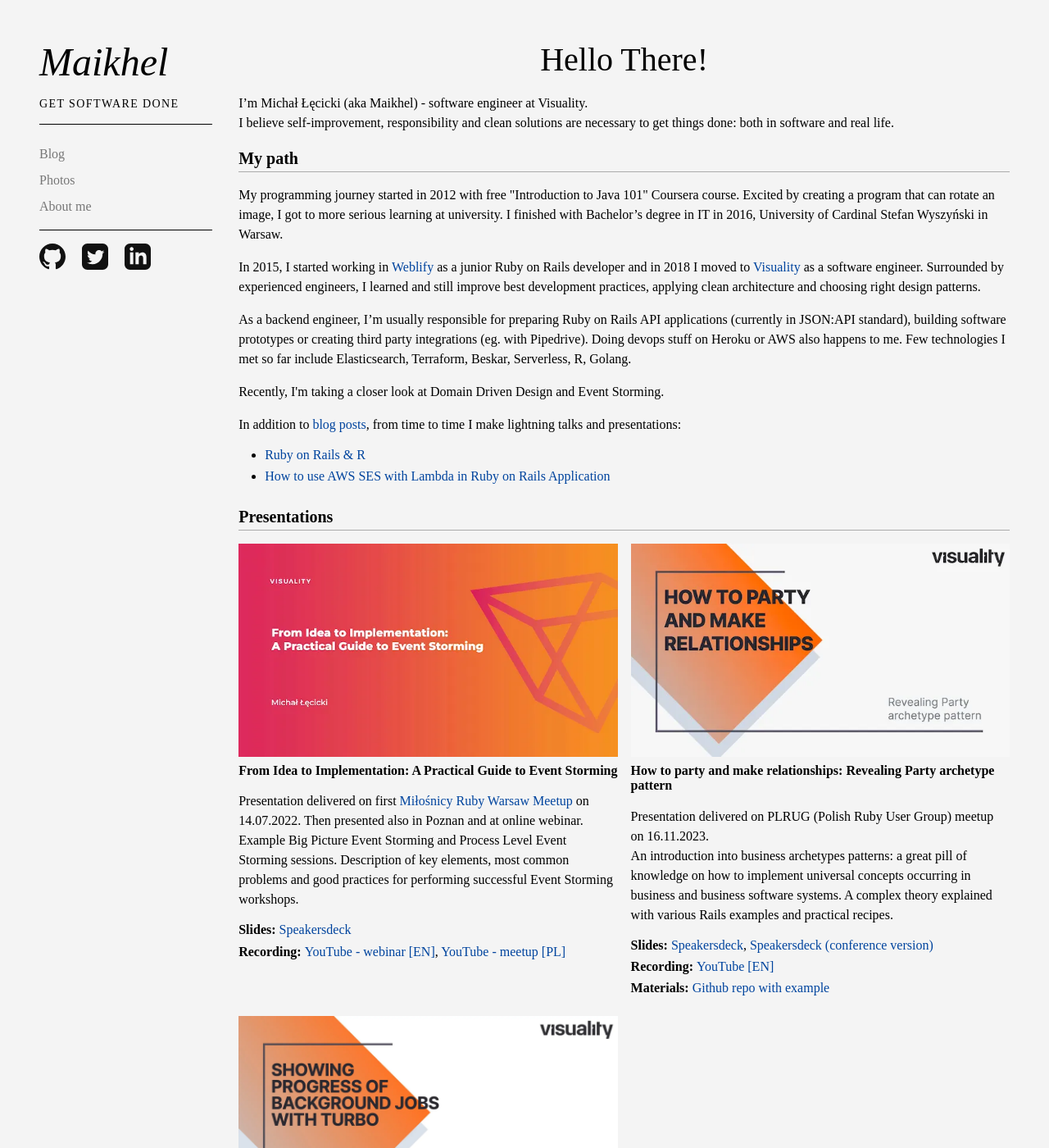
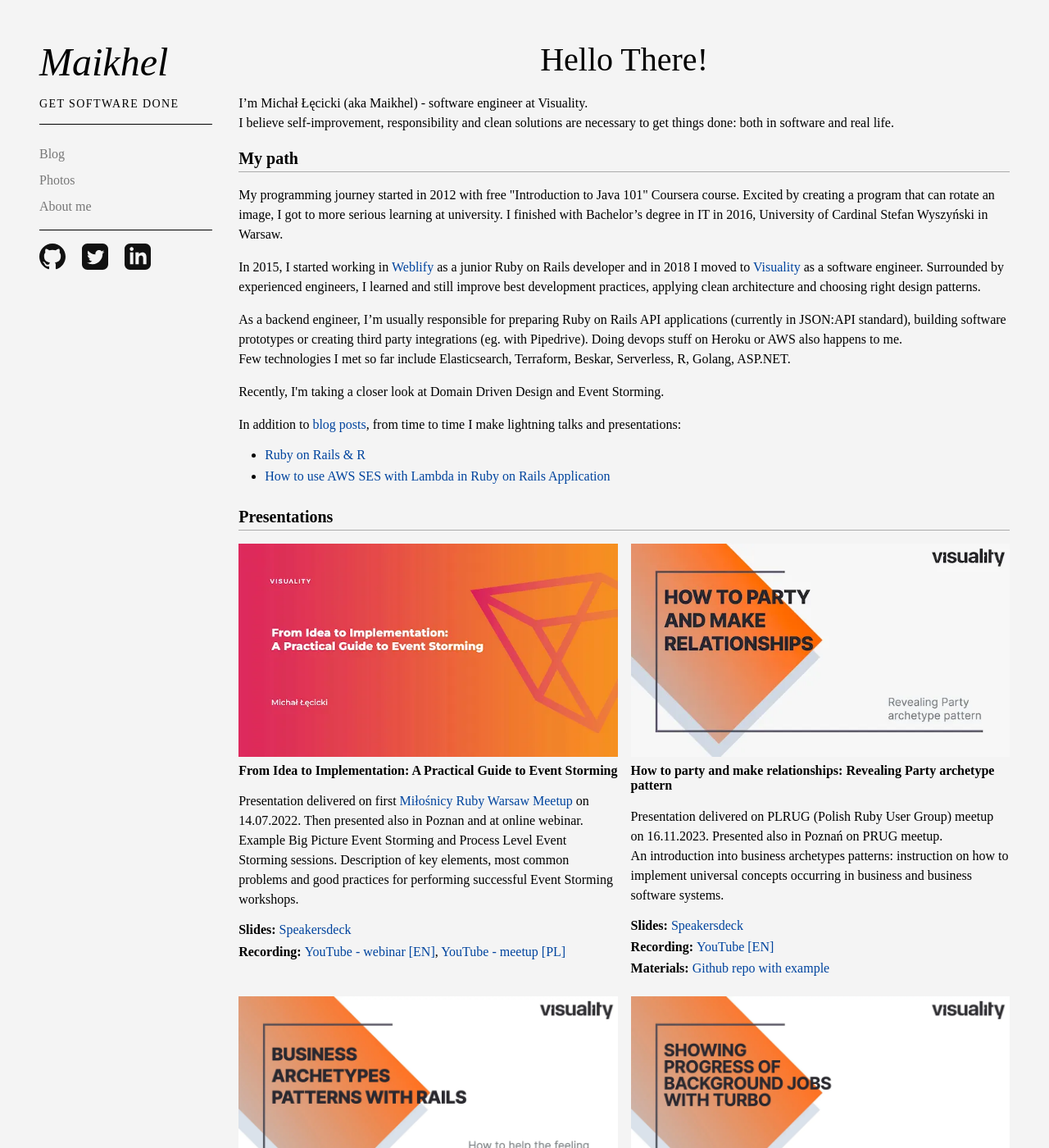
Before and after one commit to maikhel/maikhel.github.io, a Jekyll site: the page built from about.html, in a window 1280 px wide and 1400 px high. Shown: the whole window at 82% size. Built offline with Jekyll 4.4.1, drawn with Linux system fonts in a browser that asks for light colours; some of the changed text lies outside the part shown.

Commit message:
Add info about presentation from conference

```diff
--- a/about.html
+++ b/about.html
@@ -23,8 +23,8 @@
   </p>
 
   <p class="lh-copy">
-    As a backend engineer, I’m usually responsible for preparing Ruby on Rails API applications (currently in JSON:API standard), building software prototypes or creating third party integrations (eg. with Pipedrive). Doing devops stuff on Heroku or AWS also happens to me.
-  Few technologies I met so far include Elasticsearch, Terraform, Beskar, Serverless, R, Golang.
+  As a backend engineer, I’m usually responsible for preparing Ruby on Rails API applications (currently in JSON:API standard), building software prototypes or creating third party integrations (eg. with Pipedrive). Doing devops stuff on Heroku or AWS also happens to me.<br>
+  Few technologies I met so far include Elasticsearch, Terraform, Beskar, Serverless, R, Golang, ASP.NET.
   </p>
 
   <p class="lh-copy">
@@ -52,6 +52,7 @@
       <p class="lh-copy">
         Presentation delivered on first <a href="https://www.visuality.pl/posts/first-milosnicy-ruby-warsaw-meetup" target="_blank" title="Miłośnicy Ruby Warsaw Meetup" class="link dark-blue dark--gold dim">Miłośnicy Ruby Warsaw Meetup</a> on 14.07.2022. Then presented also in Poznan and at online webinar.</br>
         Example Big Picture Event Storming and Process Level Event Storming sessions. Description of key elements, most common problems and good practices for performing successful Event Storming workshops.
+      </p>
 
       <ul class="list pl0">
         <li class="pb2">
@@ -64,20 +65,19 @@
           <a href="https://www.youtube.com/watch?v=i6AhAnckoNI" target="_blank" title="How to party and make relationships: Revealing Party archetype pattern" class="link dark-blue dark--gold dim">YouTube - meetup [PL]</a>
         </li>
       </ul>
-      </p>
     </div>
     <div class="fl w-100 w-100-m w-50-ns pl2-ns">
       <img src="images/archetypes_presentation_slide.webp" class="db pv2" alt="Business archetypes slide image" loading="lazy">
       <strong> How to party and make relationships: Revealing Party archetype pattern </strong>
       <p class="lh-copy">
-        Presentation delivered on PLRUG (Polish Ruby User Group) meetup on 16.11.2023.</br>
-        An introduction into business archetypes patterns: a great pill of knowledge on how to implement universal concepts occurring in business and business software systems. A complex theory explained with various Rails examples and practical recipes.
+        Presentation delivered on PLRUG (Polish Ruby User Group) meetup on 16.11.2023. Presented also in Poznań on PRUG meetup. </br>
+        An introduction into business archetypes patterns: instruction on how to implement universal concepts occurring in business and business software systems.
+      </p>
 
       <ul class="list pl0">
         <li class="pb2">
           <strong>Slides: </strong>
-          <a href="https://speakerdeck.com/maikhel/business-archetype-patterns-archetype-party" target="_blank" title="How to party and make relationships: Revealing Party archetype pattern" class="link dark-blue dark--gold dim">Speakersdeck</a>,
-          <a href="https://speakerdeck.com/maikhel/business-archetypes-patterns-with-rails" target="_blank" title="How to party and make relationships: Revealing Party archetype pattern" class="link dark-blue dark--gold dim">Speakersdeck (conference version)</a>
+          <a href="https://speakerdeck.com/maikhel/business-archetype-patterns-archetype-party" target="_blank" title="How to party and make relationships: Revealing Party archetype pattern" class="link dark-blue dark--gold dim">Speakersdeck</a>
         </li>
         <li class="pb2">
           <strong>Recording: </strong>
@@ -88,9 +88,30 @@
           <a href="https://github.com/maikhel/business-archetypes" target="_blank" title="How to party and make relationships: Revealing Party archetype pattern" class="link dark-blue dark--gold dim">Github repo with example</a>
         </li>
       </ul>
-      </p>
     </div>
     <div class="fl w-100 w-100-m w-50-ns pr2-ns">
+      <img src="images/archetypes_conf_presentation_slide.webp" class="db pv2" alt="Business archetypes slide image" loading="lazy">
+      <strong> Business Archetypes Patterns with Rails </strong>
+      <p class="lh-copy">
+      Presentation delivered for the second edition of the <a href="https://rubycommunityconference.com/" target="_blank" title="Ruby Warsaw Community Conference" class="link dark-blue dark--gold dim"> Ruby Warsaw Community Conference</a> on 02.02.2024 in Warsaw.</br>
+        An introduction into business archetypes patterns with Party, PartyRelationship and Product archetypes explanation. A complex theory explained with various Rails examples and practical recipes.
+      </p>
+      <ul class="list pl0">
+        <li class="pb2">
+          <strong>Slides: </strong>
+          <a href="https://speakerdeck.com/maikhel/business-archetypes-patterns-with-rails" target="_blank" title="Business Archetypes Patterns with Rails" class="link dark-blue dark--gold dim">Speakersdeck</a>
+        </li>
+        <li class="pb2">
+          <strong>Recording: </strong>
+          <a href="https://www.youtube.com/watch?v=_PLp0JQIuM0" target="_blank" title="Business Archetypes Patterns with Rails" class="link dark-blue dark--gold dim">YouTube [EN]</a>
+        </li>
+        <li>
+          <strong>Materials: </strong>
+          <a href="https://github.com/maikhel/business-archetypes" target="_blank" title="Business Archetypes Patterns with Rails" class="link dark-blue dark--gold dim">Github repo</a>
+        </li>
+      </ul>
+    </div>
+    <div class="fl w-100 w-100-m w-50-ns pl2-ns">
       <img src="images/turbo_progress_presentation_slide.webp" class="db pv2" alt="Event storming slide image" loading="lazy">
       <strong> Showing progress of background jobs with Turbo</strong>
       <p class="lh-copy">
@@ -98,6 +119,7 @@
         Demonstration how to broadcast progress of background jobs to frontend without JavaScript.
         Presentation with lots of Chuck Norris jokes!</br>
         Featured in <a href="https://hotwireweekly.com/archive/week-14-show-background-jobs-progress-with-turbo/" target="_blank" title="Hotwire Weekly" class="link dark-blue dark--gold dim">Hotwire Weekly Newsletter</a> 🎉
+      </p>
       <ul class="list pl0">
         <li class="pb2">
           <strong>Slides: </strong>
@@ -109,10 +131,10 @@
         </li>
         <li>
           <strong>Materials: </strong>
-          <a href="https://github.com/maikhel/hotwire-jokes" target="_blank" title="Showing progress of background jobs with Turbo" class="link dark-blue dark--gold dim">Github repo</a>
+          <a href="https://github.com/maikhel/hotwire-jokes" target="_blank" title="Showing progress of background jobs with Turbo" class="link dark-blue dark--gold dim">Github repo</a>,
+          <a href="https://www.visuality.pl/posts/showing-progress-of-background-jobs-with-turbo" target="_blank" title="Showing progress of background jobs with Turbo blogpost" class="link dark-blue dark--gold dim">blogpost</a>
         </li>
       </ul>
-      </p>
     </div>
   </div>
 
```
Also changed, not shown: images/archetypes_conf_presentation_slide.webp (added).
